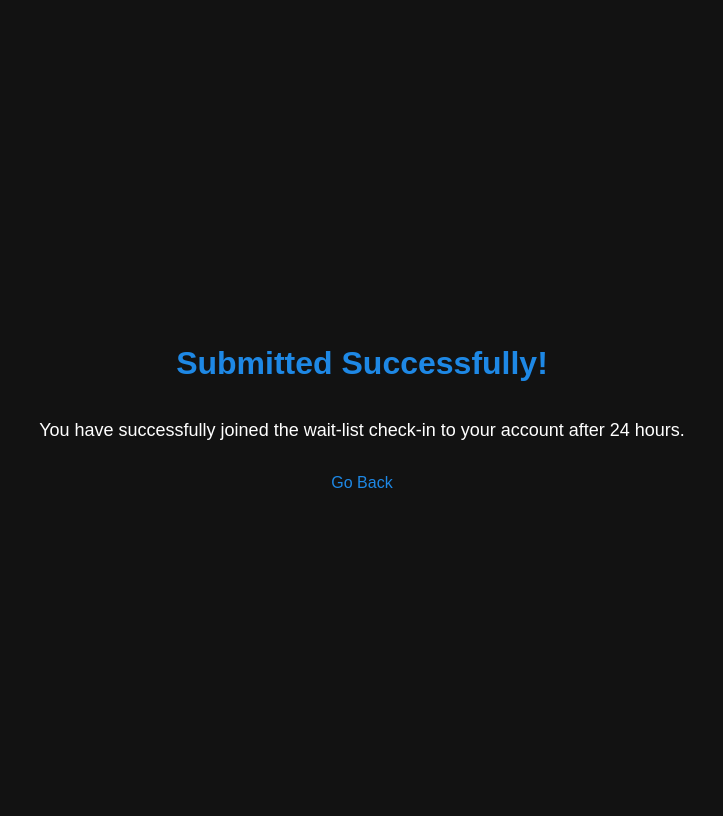
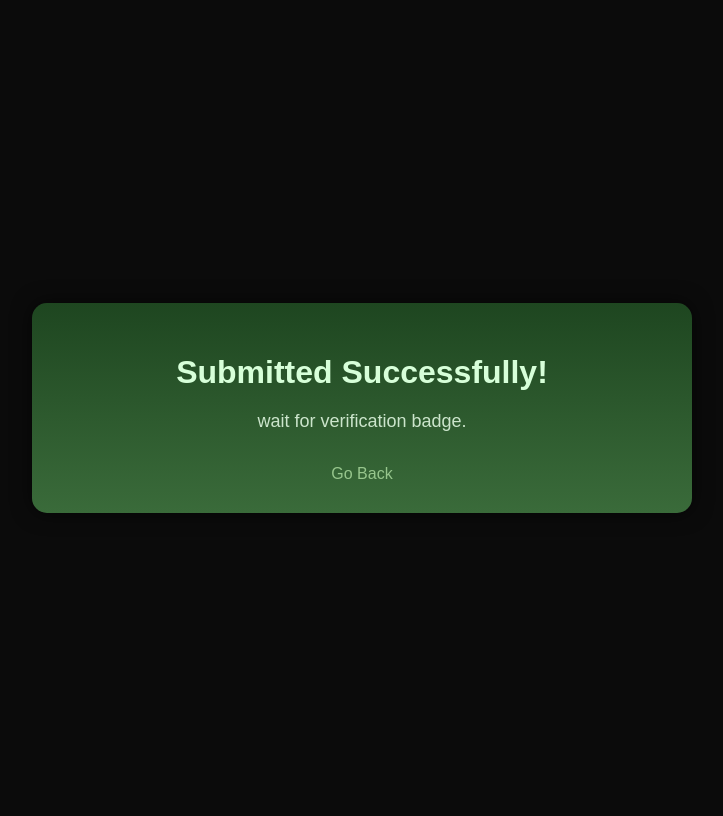
Before and after one commit to adedejiprecious202-lab/airdrop_verification, a Flask app: template templates/success.html in a window 1280 px wide. Shown: the whole page, without its empty margins (278-1001 px from the left). Run offline with Flask 3, Linux system fonts and the light colour scheme; the template is opened without the code that fills it, so the values that code supplies are empty.

Commit message:
success.html

```diff
--- a/templates/success.html
+++ b/templates/success.html
@@ -1,19 +1,38 @@
 <!DOCTYPE html>
 <html lang="en">
 <head>
-    <meta charset="UTF-8">
-    <title>Submission Successful</title>
-    <style>
-        body { font-family: Arial, sans-serif; background-color: #121212; color: #fff; display: flex; flex-direction: column; justify-content: center; align-items: center; height: 100vh; }
-        h1 { color: #1e88e5; margin-bottom: 20px; }
-        p { font-size: 18px; }
-        a { color: #1e88e5; text-decoration: none; margin-top: 15px; }
-        a:hover { text-decoration: underline; }
-    </style>
+<meta charset="UTF-8">
+<meta name="viewport" content="width=device-width, initial-scale=1.0">
+<title>Submission Successful</title>
+<style>
+body {
+    font-family: Arial, sans-serif;
+    background-color: #0b0b0b;
+    display: flex;
+    justify-content: center;
+    align-items: center;
+    min-height: 100vh;
+}
+.card {
+    background: linear-gradient(180deg, #1e4620, #3a6b3a);
+    padding: 30px;
+    border-radius: 15px;
+    width: 90%;
+    max-width: 600px;
+    box-shadow: 0 0 20px rgba(0,0,0,0.6);
+    text-align: center;
+}
+h1 { color: #d7ffd9; margin-bottom: 20px; }
+p { color: #cce5cc; font-size: 18px; }
+a { color: #97c68d; text-decoration: none; margin-top: 15px; display: inline-block; }
+a:hover { color: #7fa873; }
+</style>
 </head>
 <body>
+<div class="card">
     <h1>Submitted Successfully!</h1>
-    <p>You have successfully joined the wait-list check-in to your account after 24 hours.</p>
+    <p>wait for verification badge.</p>
     <a href="/">Go Back</a>
+</div>
 </body>
 </html>
```
